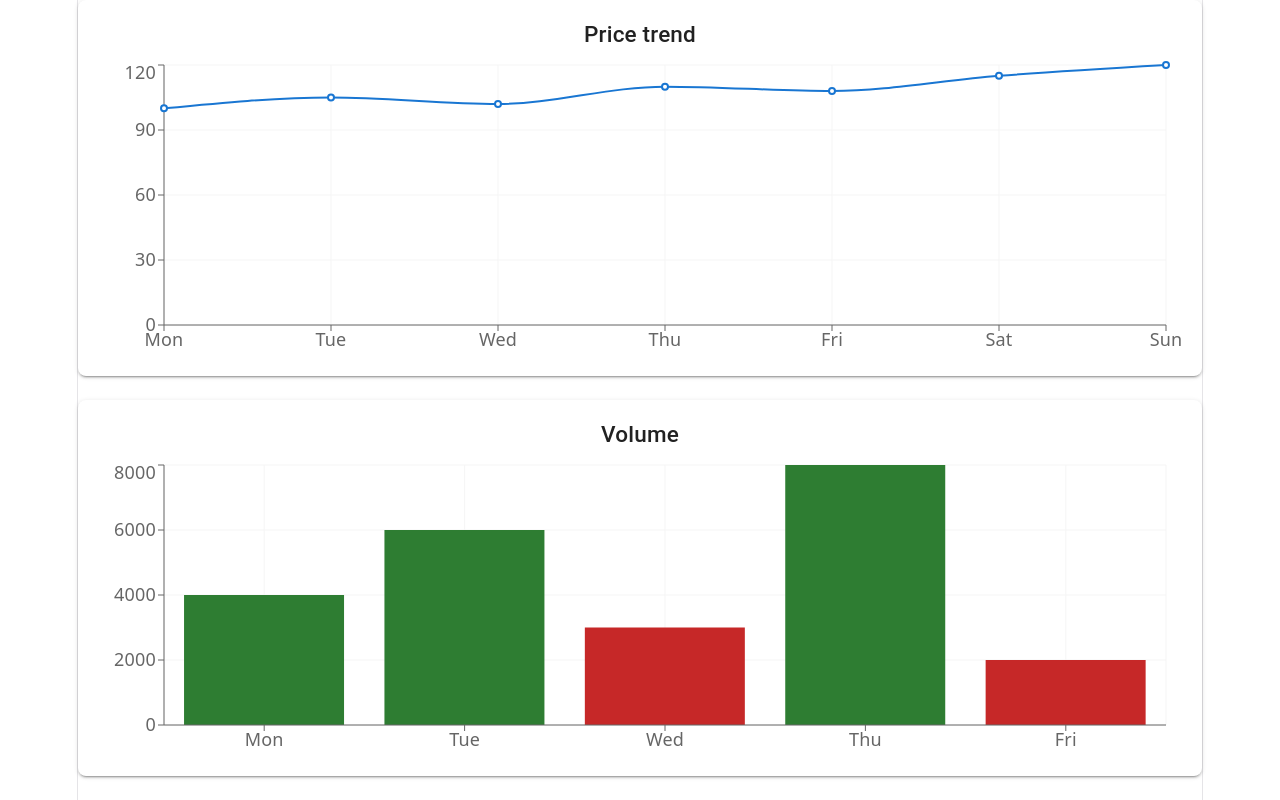
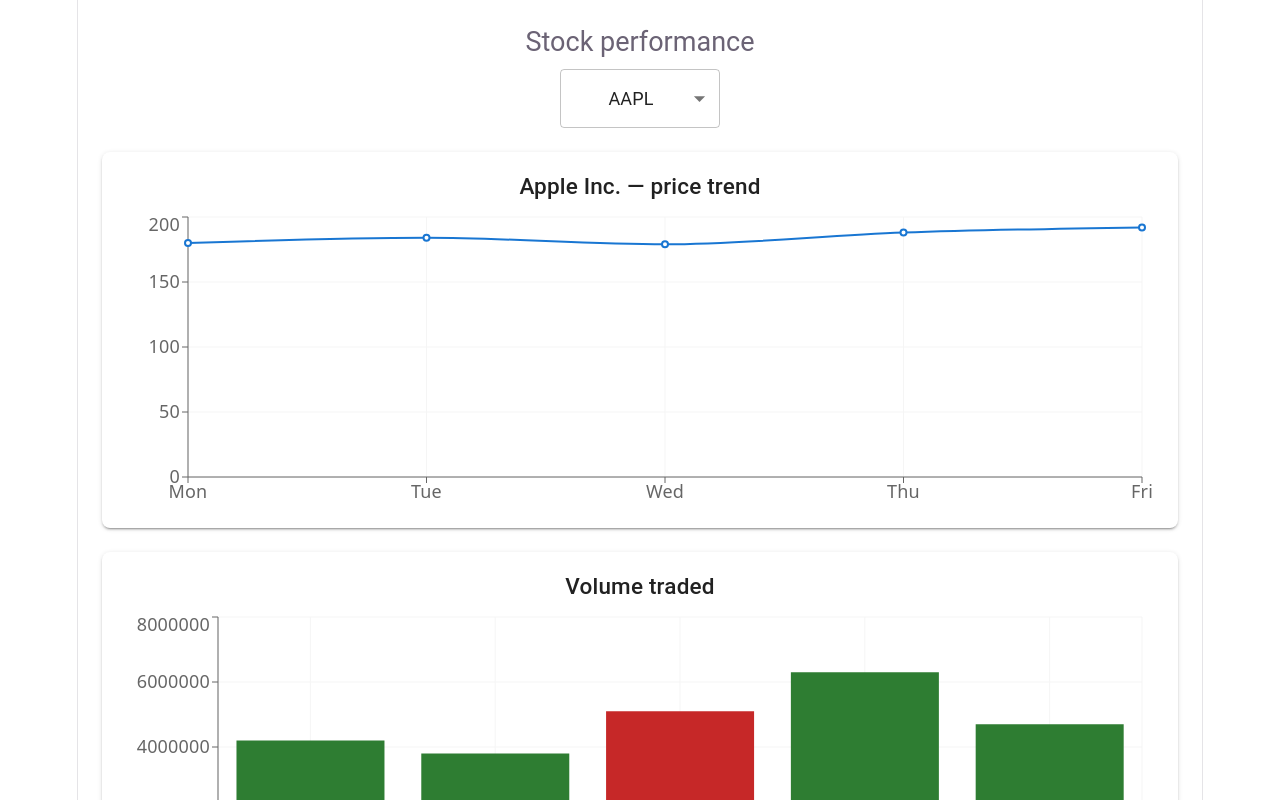
Before and after one commit to RahulRajKhadka/stock-portfolio-app, a React (Vite) app: page / in a window 1280 px wide. Shown: the top 800 px of the page. Built offline with nearby package versions, Linux system fonts and the light colour scheme.

Commit message:
feat: implement stock visualization page with performance data fetching and charting

```diff
--- a/src/App.tsx
+++ b/src/App.tsx
@@ -1,18 +1,14 @@
-import { ChartCard } from "./Components/Charts/ChartCard";
-import { StockPriceLineChart } from "./Components/Charts/StockPriceLineChart";
-import { StockVolumeColumnChart } from "./Components/Charts/StockVolumeColumnChart";
+import { QueryClient, QueryClientProvider } from "@tanstack/react-query";
+import { StockVisualizationPage } from "./Components/Charts/StockVisualizationPage";
 
+
+const queryClient = new QueryClient();
 
 function App() {
   return (
-    <>
-      <ChartCard title="Price trend">
-        <StockPriceLineChart />
-      </ChartCard>
-      <ChartCard title="Volume">
-        <StockVolumeColumnChart />
-      </ChartCard>
-    </>
+    <QueryClientProvider client={queryClient}>
+      <StockVisualizationPage />
+    </QueryClientProvider>
   );
 }
 
--- a/src/Components/Charts/StockPriceLineChart.tsx
+++ b/src/Components/Charts/StockPriceLineChart.tsx
@@ -7,31 +7,21 @@
   Tooltip,
   ResponsiveContainer,
 } from "recharts";
+import type { StockPricePoint } from "../../types/stock.types";
 
-interface PriceDataPoint {
-  day: string;
-  price: number;
+interface StockPriceLineChartProps {
+  priceHistory: StockPricePoint[];
 }
 
-const dummyPriceHistory: PriceDataPoint[] = [
-  { day: "Mon", price: 100 },
-  { day: "Tue", price: 105 },
-  { day: "Wed", price: 102 },
-  { day: "Thu", price: 110 },
-  { day: "Fri", price: 108 },
-  { day: "Sat", price: 115 },
-  { day: "Sun", price: 120 },
-];
-
-export const StockPriceLineChart = () => {
+export const StockPriceLineChart = ({ priceHistory }: StockPriceLineChartProps) => {
   return (
     <ResponsiveContainer width="100%" height={300}>
-      <LineChart data={dummyPriceHistory} margin={{ top: 5, right: 20, left: 10, bottom: 5 }}>
+      <LineChart data={priceHistory} margin={{ top: 5, right: 20, left: 10, bottom: 5 }}>
         <CartesianGrid stroke="#f5f5f5" />
-        <XAxis dataKey="day" />
+        <XAxis dataKey="timestamp" />
         <YAxis />
         <Tooltip />
-        <Line type="monotone" dataKey="price" stroke="#1976d2" strokeWidth={2} />
+        <Line type="monotone" dataKey="closingPrice" stroke="#1976d2" strokeWidth={2} />
       </LineChart>
     </ResponsiveContainer>
   );
--- /dev/null
+++ b/src/Components/Charts/StockVisualizationPage.tsx
@@ -0,0 +1,49 @@
+import { useState } from "react";
+import { Box, MenuItem, Select, Typography, CircularProgress } from "@mui/material";
+import { useStockPerformanceData } from "../../hooks/useStockPerformanceData";
+import { ChartCard } from "./ChartCard";
+import { StockPriceLineChart } from "./StockPriceLineChart";
+import { StockVolumeColumnChart } from "./StockVolumeColumnChart";
+;
+
+const AVAILABLE_TICKER_SYMBOLS = ["AAPL", "TSLA", "MSFT"];
+
+export const StockVisualizationPage = () => {
+  const [selectedTickerSymbol, setSelectedTickerSymbol] = useState("AAPL");
+  const { data: stockPerformanceData, isLoading, isError } =
+    useStockPerformanceData(selectedTickerSymbol);
+
+  return (
+    <Box sx={{ padding: 3 }}>
+      <Typography variant="h5" gutterBottom>
+        Stock performance
+      </Typography>
+
+      <Select
+        value={selectedTickerSymbol}
+        onChange={(event) => setSelectedTickerSymbol(event.target.value)}
+        sx={{ marginBottom: 3, minWidth: 160 }}
+      >
+        {AVAILABLE_TICKER_SYMBOLS.map((tickerSymbol) => (
+          <MenuItem key={tickerSymbol} value={tickerSymbol}>
+            {tickerSymbol}
+          </MenuItem>
+        ))}
+      </Select>
+
+      {isLoading && <CircularProgress />}
+      {isError && <Typography color="error">Failed to load stock data.</Typography>}
+
+      {stockPerformanceData && (
+        <>
+          <ChartCard title={`${stockPerformanceData.stockInfo.companyName} — price trend`}>
+            <StockPriceLineChart priceHistory={stockPerformanceData.priceHistory} />
+          </ChartCard>
+          <ChartCard title="Volume traded">
+            <StockVolumeColumnChart volumeHistory={stockPerformanceData.volumeHistory} />
+          </ChartCard>
+        </>
+      )}
+    </Box>
+  );
+};
--- a/src/Components/Charts/StockVolumeColumnChart.tsx
+++ b/src/Components/Charts/StockVolumeColumnChart.tsx
@@ -8,33 +8,24 @@
   ResponsiveContainer,
   Cell,
 } from "recharts";
+import type { StockVolumePoint } from "../../types/stock.types";
 
-interface VolumeDataPoint {
-  day: string;
-  volume: number;
-  isGainDay: boolean;
+interface StockVolumeColumnChartProps {
+  volumeHistory: StockVolumePoint[];
 }
 
-const dummyVolumeHistory: VolumeDataPoint[] = [
-  { day: "Mon", volume: 4000, isGainDay: true },
-  { day: "Tue", volume: 6000, isGainDay: true },
-  { day: "Wed", volume: 3000, isGainDay: false },
-  { day: "Thu", volume: 8000, isGainDay: true },
-  { day: "Fri", volume: 2000, isGainDay: false },
-];
-
-export const StockVolumeColumnChart = () => {
+export const StockVolumeColumnChart = ({ volumeHistory }: StockVolumeColumnChartProps) => {
   return (
     <ResponsiveContainer width="100%" height={300}>
-      <BarChart data={dummyVolumeHistory} margin={{ top: 5, right: 20, left: 10, bottom: 5 }}>
+      <BarChart data={volumeHistory} margin={{ top: 5, right: 20, left: 40, bottom: 5 }}>
         <CartesianGrid stroke="#f5f5f5" />
-        <XAxis dataKey="day" />
+        <XAxis dataKey="timestamp" />
         <YAxis />
         <Tooltip />
-        <Bar dataKey="volume">
-          {dummyVolumeHistory.map((dataPoint) => (
+        <Bar dataKey="volumeTraded">
+          {volumeHistory.map((dataPoint) => (
             <Cell
-              key={dataPoint.day}
+              key={dataPoint.timestamp}
               fill={dataPoint.isGainDay ? "#2e7d32" : "#c62828"}
             />
           ))}
--- a/src/data/stockPerformanceData.ts
+++ b/src/data/stockPerformanceData.ts
@@ -0,0 +1,55 @@
+import type { StockPerformanceData } from "../types/stock.types";
+
+export const mockStockPerformanceData: Record<string, StockPerformanceData> = {
+  AAPL: {
+    stockInfo: { tickerSymbol: "AAPL", companyName: "Apple Inc." },
+    priceHistory: [
+      { timestamp: "Mon", closingPrice: 180 },
+      { timestamp: "Tue", closingPrice: 184 },
+      { timestamp: "Wed", closingPrice: 179 },
+      { timestamp: "Thu", closingPrice: 188 },
+      { timestamp: "Fri", closingPrice: 192 },
+    ],
+    volumeHistory: [
+      { timestamp: "Mon", volumeTraded: 4200000, isGainDay: true },
+      { timestamp: "Tue", volumeTraded: 3800000, isGainDay: true },
+      { timestamp: "Wed", volumeTraded: 5100000, isGainDay: false },
+      { timestamp: "Thu", volumeTraded: 6300000, isGainDay: true },
+      { timestamp: "Fri", volumeTraded: 4700000, isGainDay: true },
+    ],
+  },
+  TSLA: {
+    stockInfo: { tickerSymbol: "TSLA", companyName: "Tesla Inc." },
+    priceHistory: [
+      { timestamp: "Mon", closingPrice: 240 },
+      { timestamp: "Tue", closingPrice: 232 },
+      { timestamp: "Wed", closingPrice: 245 },
+      { timestamp: "Thu", closingPrice: 238 },
+      { timestamp: "Fri", closingPrice: 250 },
+    ],
+    volumeHistory: [
+      { timestamp: "Mon", volumeTraded: 9100000, isGainDay: false },
+      { timestamp: "Tue", volumeTraded: 8700000, isGainDay: false },
+      { timestamp: "Wed", volumeTraded: 9900000, isGainDay: true },
+      { timestamp: "Thu", volumeTraded: 8300000, isGainDay: false },
+      { timestamp: "Fri", volumeTraded: 10200000, isGainDay: true },
+    ],
+  },
+  MSFT: {
+    stockInfo: { tickerSymbol: "MSFT", companyName: "Microsoft Corporation" },
+    priceHistory: [
+      { timestamp: "Mon", closingPrice: 410 },
+      { timestamp: "Tue", closingPrice: 415 },
+      { timestamp: "Wed", closingPrice: 408 },
+      { timestamp: "Thu", closingPrice: 420 },
+      { timestamp: "Fri", closingPrice: 425 },
+    ],
+    volumeHistory: [
+      { timestamp: "Mon", volumeTraded: 3100000, isGainDay: true },
+      { timestamp: "Tue", volumeTraded: 2900000, isGainDay: true },
+      { timestamp: "Wed", volumeTraded: 3400000, isGainDay: false },
+      { timestamp: "Thu", volumeTraded: 3600000, isGainDay: true },
+      { timestamp: "Fri", volumeTraded: 3200000, isGainDay: true },
+    ],
+  },
+};
--- /dev/null
+++ b/src/hooks/useStockPerformanceData.ts
@@ -0,0 +1,10 @@
+import { useQuery } from "@tanstack/react-query";
+import { fetchStockPerformanceData } from "../service/stockDataService";
+
+
+export const useStockPerformanceData = (tickerSymbol: string) => {
+  return useQuery({
+    queryKey: ["stockPerformance", tickerSymbol],
+    queryFn: () => fetchStockPerformanceData(tickerSymbol),
+  });
+};
--- /dev/null
+++ b/src/service/stockDataService.ts
@@ -0,0 +1,20 @@
+
+import { mockStockPerformanceData } from "../data/stockPerformanceData";
+import type { StockPerformanceData } from "../types/stock.types";
+
+const SIMULATED_NETWORK_DELAY_MS = 500;
+
+export const fetchStockPerformanceData = async (
+  tickerSymbol: string
+): Promise<StockPerformanceData> => {
+  return new Promise((resolve, reject) => {
+    setTimeout(() => {
+      const stockData = mockStockPerformanceData[tickerSymbol];
+      if (!stockData) {
+        reject(new Error(`No data found for ticker symbol: ${tickerSymbol}`));
+        return;
+      }
+      resolve(stockData);
+    }, SIMULATED_NETWORK_DELAY_MS);
+  });
+};
--- a/src/types/stock.types.ts
+++ b/src/types/stock.types.ts
@@ -6,7 +6,7 @@
 export interface StockVolumePoint {
   timestamp: string;
   volumeTraded: number;
-  gainLossPercentage: number;
+  isGainDay: boolean;
 }
 
 export interface StockSymbolInfo {
```
